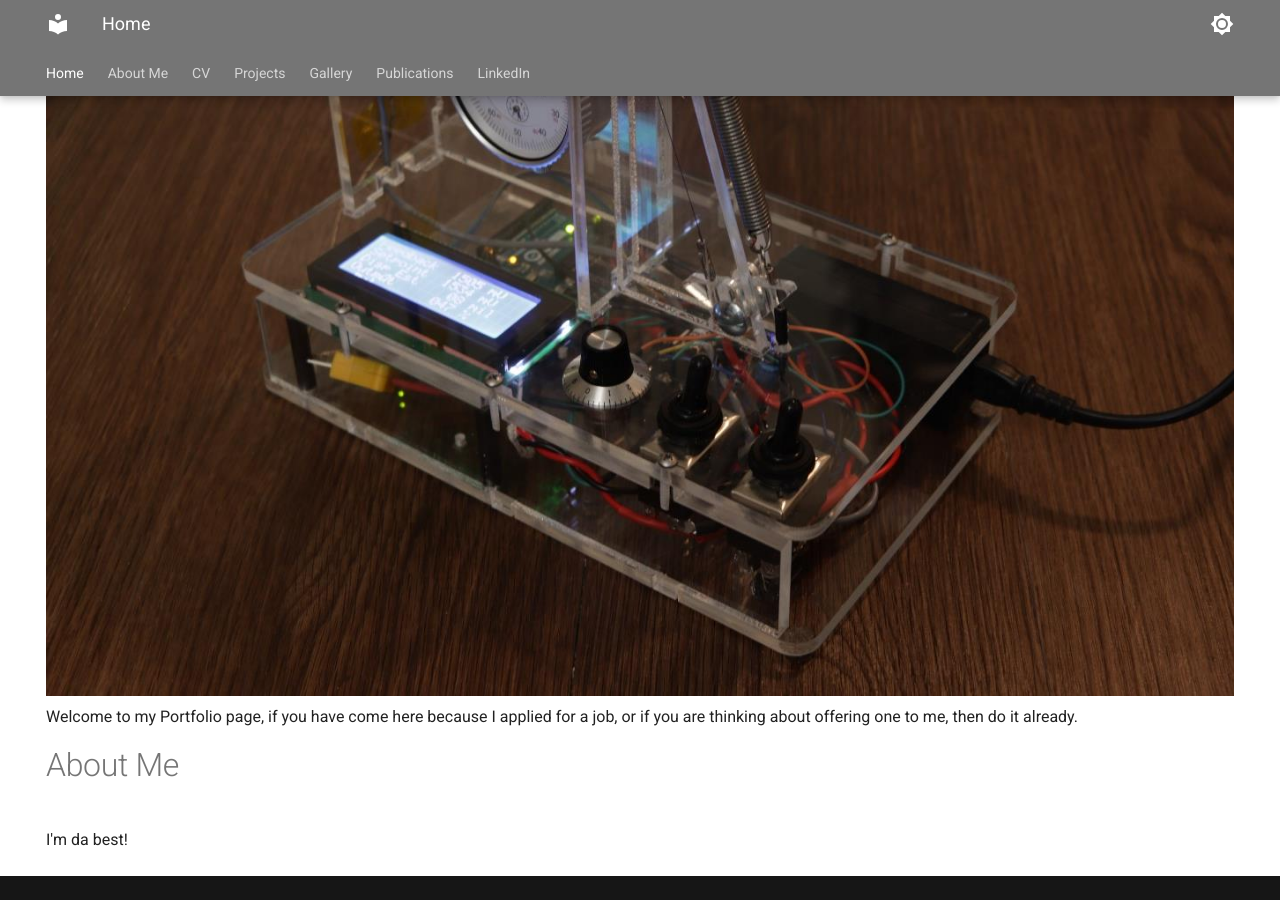
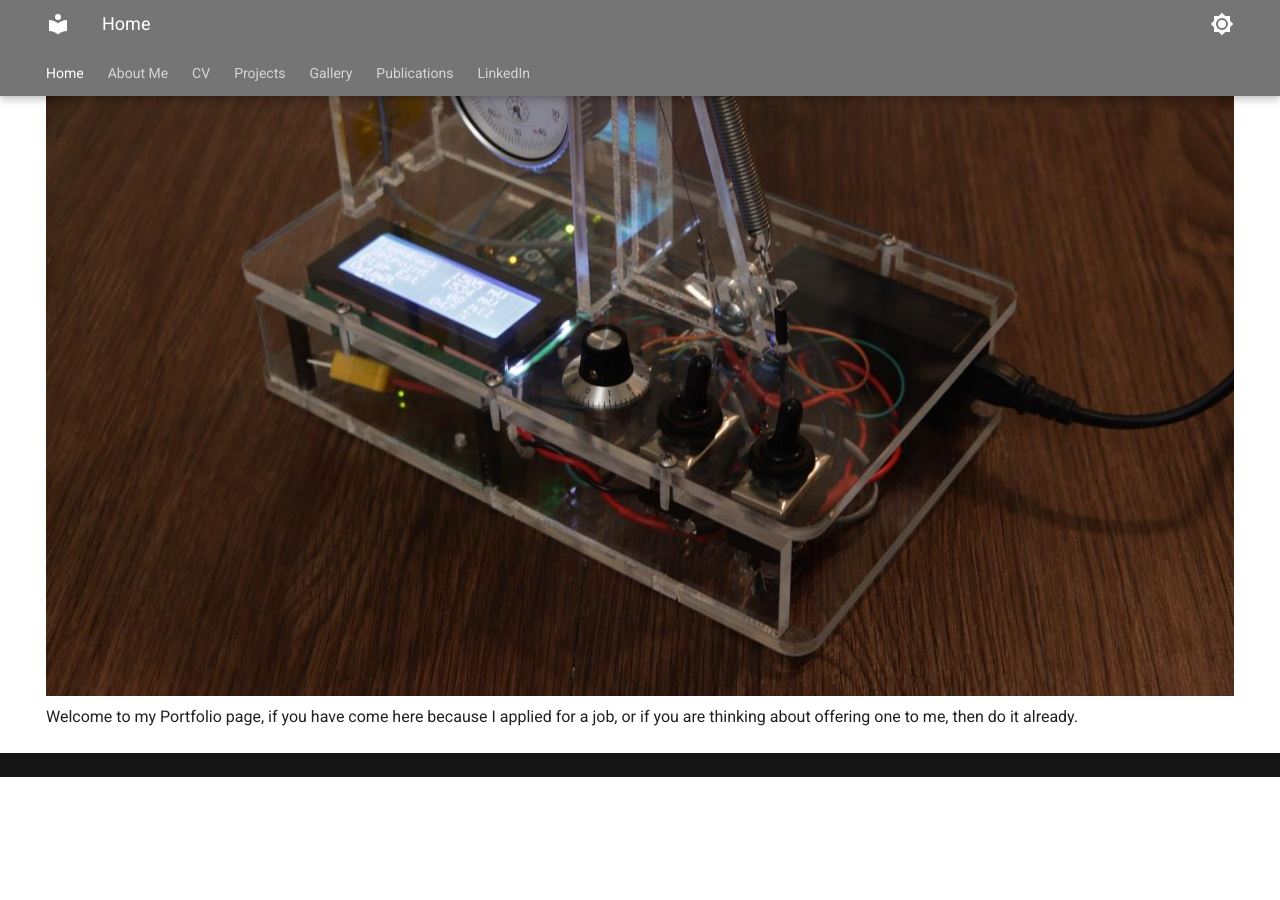
Before and after one commit to BlakerBlaker/Portfolio-Website, an MkDocs documentation site: the page built from docs/index.md, in a window 1280 px wide and 900 px high, scrolled down 502 px. Built offline with MkDocs 1.6.1 and Material for MkDocs 9.7.7, drawn with Linux system fonts in a browser that asks for light colours; after the commit the page ends 1279 px from its top, so only the background shows below that.

Commit message:
edits to index

```diff
--- a/docs/index.md
+++ b/docs/index.md
@@ -6,7 +6,3 @@ hide:
 # Home
 ![SMA-PZT Actiator](images/PhD-SMAPZT-1.jpg){.skip-lightbox}
 Welcome to my Portfolio page, if you have come here because I applied for a job, or if you are thinking about offering one to me, then do it already.
-
-# About Me
-
-I'm da best!
```
